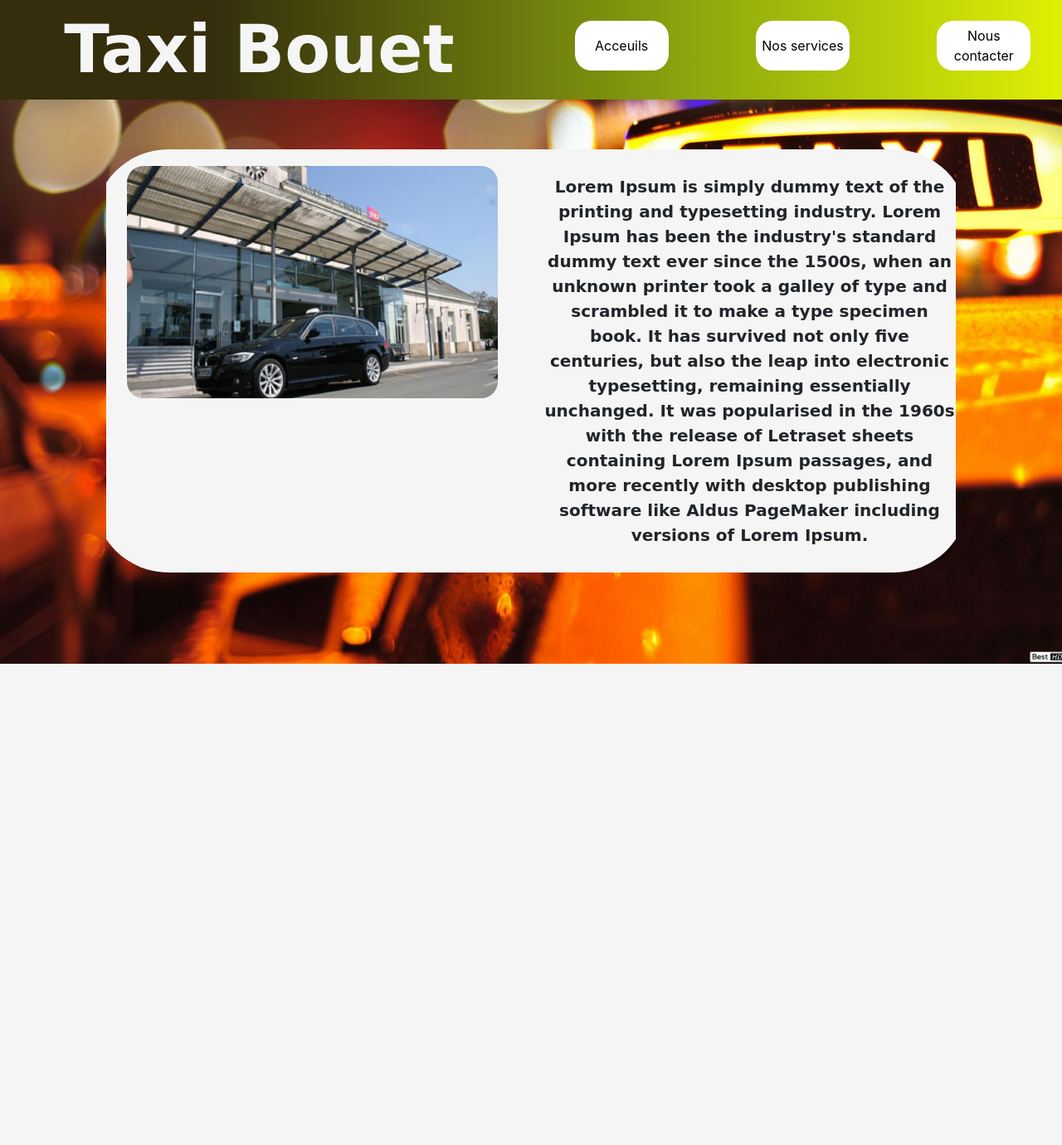
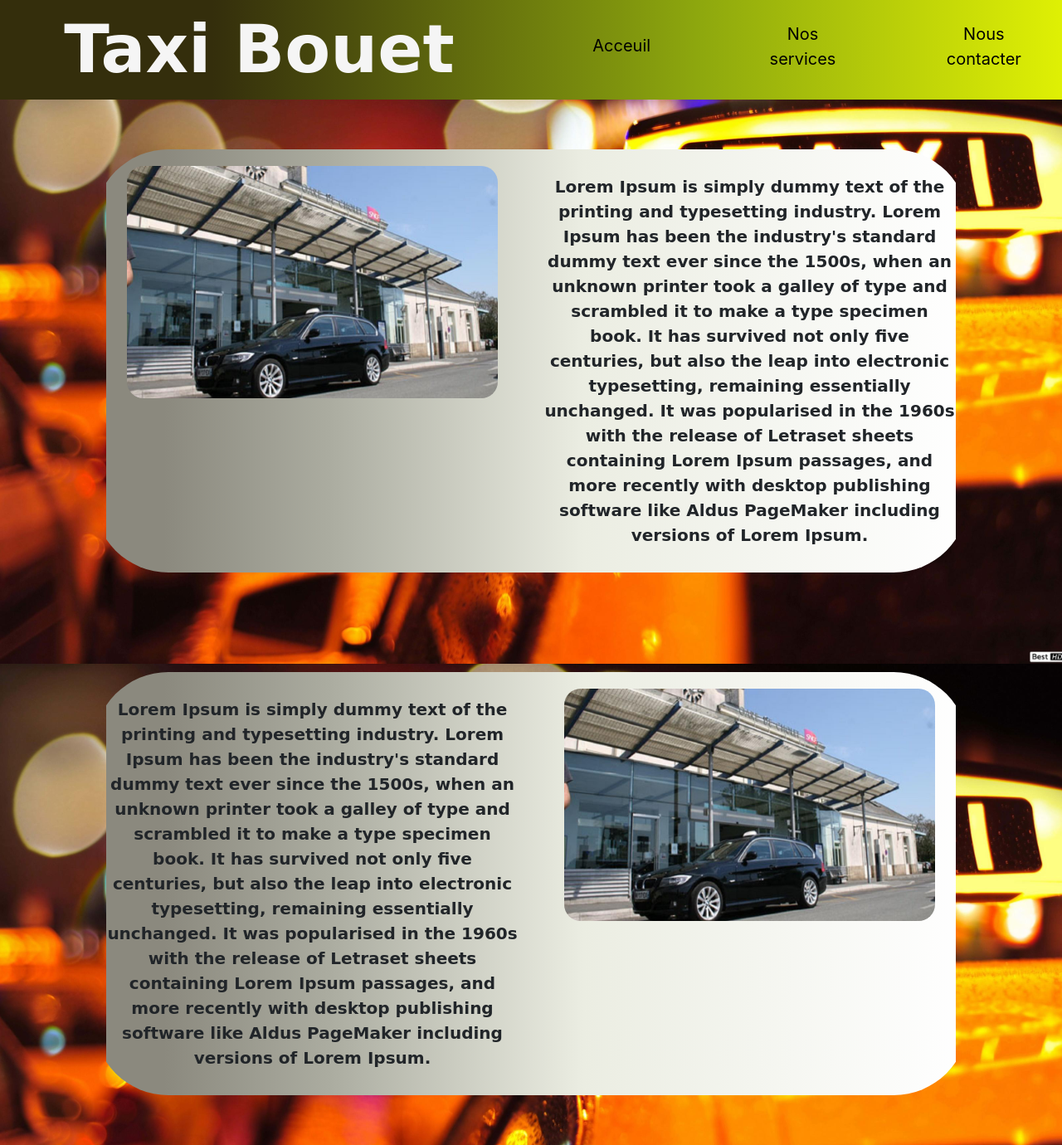
Before and after one commit to valentin-49/bloc_site, a PHP site: page / in a window 1280 px wide. Shown: the whole page at 83% size. Before the commit the page ends 800 px from the top, so only its background shows below. Run offline with PHP 8.4, Linux system fonts and the light colour scheme; some libraries are stand-ins or nearby versions.

Commit message:
Add files via upload

```diff
--- a/index.php
+++ b/index.php
@@ -10,7 +10,7 @@
                         Taxi Bouet
                     </div>
                     <div class="col-sm-12 col-md-12 col-lg-2 col-xl-2" align="center">
-                        <button type="submit" class="submit-btn">Acceuils</button>
+                        <button type="submit" class="submit-btn">Acceuil</button>
                     </div>
                     <div class="col-sm-12 col-md-12 col-lg-2 col-xl-2" align="center">
                         <button type="submit" class="submit-btn">Nos services</button>
@@ -38,7 +38,23 @@
                     </div>
                 </div>
             </div>
+            <div class="bloc">
+                <div class="row content">
+                    <div class="col-12 col-sm-12 col-md-12 col-lg-6 col-xl-6 " align="center">
+                        <p id="text">
+                            Lorem Ipsum is simply dummy text of the printing and typesetting industry.
+                            Lorem Ipsum has been the industry's standard dummy text ever since the 1500s,
+                            when an unknown printer took a galley of type and scrambled it to make a type specimen book.
+                            It has survived not only five centuries, but also the leap into electronic typesetting,
+                            remaining essentially unchanged. It was popularised in the 1960s with the release of Letraset sheets containing Lorem Ipsum passages,
+                            and more recently with desktop publishing software like Aldus PageMaker including versions of Lorem Ipsum.
+                        </p>
+                    </div>
+                    <div class="col-sm-12 col-md-12 col-lg-6 col-xl-6 " align="center">
+                        <img src="img/taxi_bouet.jpg" class="responsive" >
+                    </div>
+                </div>
+            </div>
         </div>
     </body>
-
 </html>
--- a/page.css
+++ b/page.css
@@ -8,9 +8,9 @@
 .header_main{
     width: 100%;
     max-height: max-content;
-    width: auto;
     background: rgb(52,46,12);
     background: linear-gradient(90deg, rgba(52,46,12,1) 20%, rgba(76,79,13,1) 33%, rgba(142,168,14,1) 66%, rgba(223,240,4,1) 100%);
+    opacity: 2;
 }
 #title{
     font-size: 70px;
@@ -35,7 +35,8 @@
 .content{
     margin: 60px auto;
     overflow: hidden;
-    background-color: whitesmoke;
+    background: rgb(139,137,126);
+    background: linear-gradient(90deg, rgba(139,137,126,1) 8%, rgba(171,172,160,1) 27%, rgba(235,237,226,1) 56%, rgba(255,255,255,1) 100%);
     border-radius: 90px;
 }
 .responsive {
@@ -54,13 +55,14 @@
     font-family: cursive;
 }
 .submit-btn{
+    font-size: 20px;
     border: 0;
     background: none;
     display: block;
     margin-top: 25px;
     margin-bottom: 25px;
     text-align: center;
-    background-color: white;
+    background: transparent;
     width: 60% ;
     height: 60px;
     outline: none;
```
